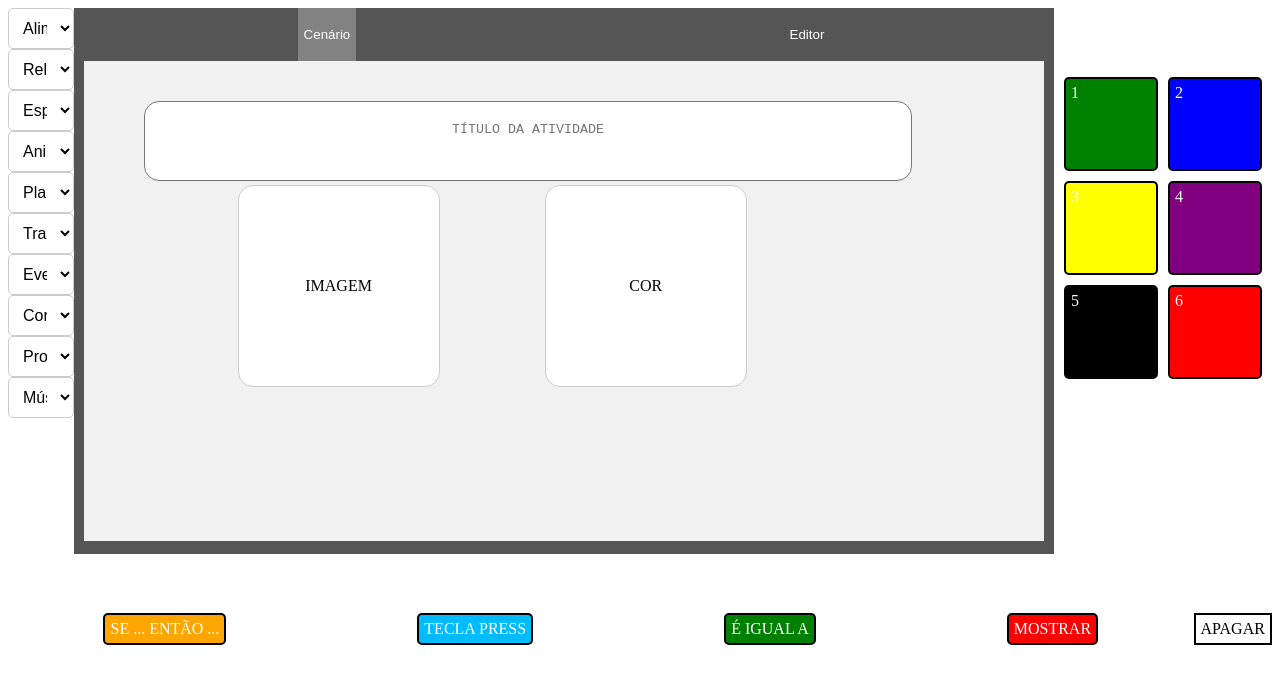
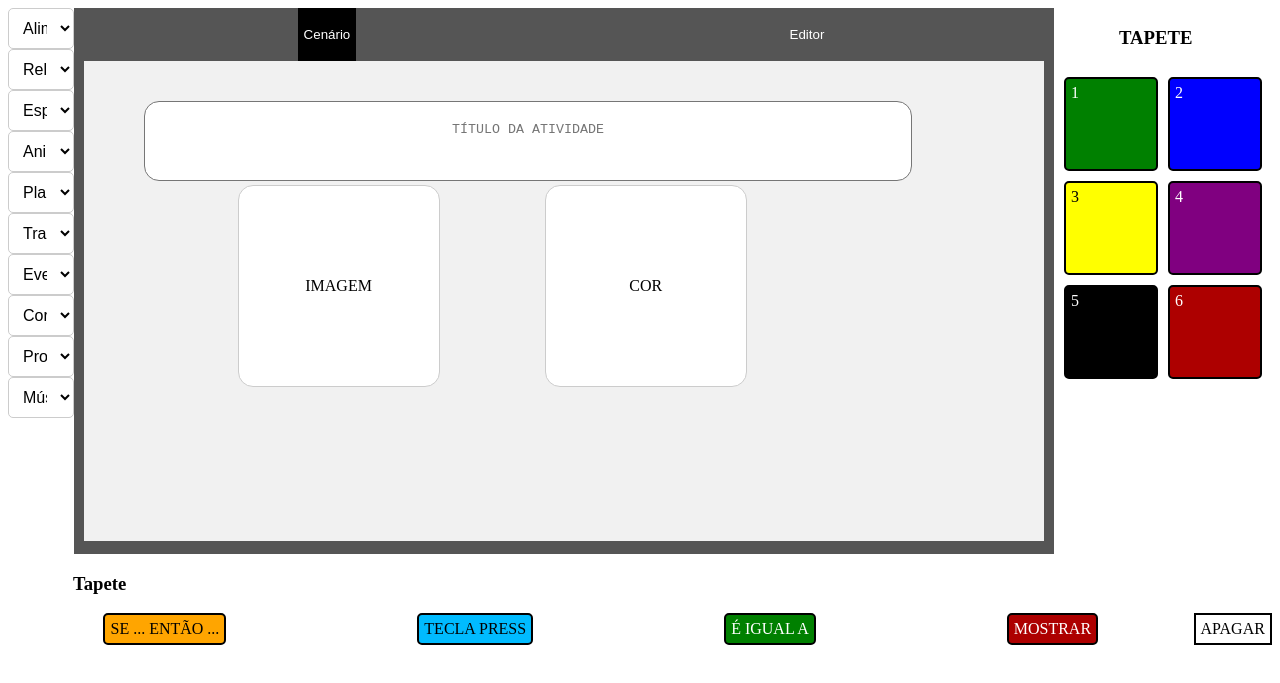
Before and after one commit to 2023M8T1Inteli/grupo1, a plain HTML site: page src/frontend/pages/codigo.html in a window 1280 px wide. Shown: the part 67-750 px from the top of the page. Drawn offline with Linux system fonts and the light colour scheme.

Commit message:
arrumando acessibilidade

```diff
--- a/src/frontend/css/codigo.css
+++ b/src/frontend/css/codigo.css
@@ -71,11 +71,11 @@
 }
 
 #tab button:hover {
-    background-color: #5b5b5b;
+    background-color: #000000;
 }
 
 #tab button:active {
-    background-color: #828282;
+    background-color: #000000;
 }
 
 .tabcontent.active-tab {
@@ -87,7 +87,7 @@
 }
 
 .tabbutton.active {
-    background-color: #828282;
+    background-color: #000000;
 }
 
 #fundo-cenario {
@@ -256,7 +256,7 @@ select {
 
 #tapete-tab {
     margin-left: 65px; /* Ajusta a margem esquerda para mover o título para o lado */
-    color: rgb(255, 255, 255);
+    color: #000000;
 }
 
 /* code words */
@@ -275,6 +275,7 @@ select {
 
   .conditionals {
     background-color: orange;
+    color: #000000;
   }
 
   .relationals {
@@ -286,11 +287,12 @@ select {
   }
 
   .functions {
-    background-color: rgb(255, 0, 0);
+    background-color: #AD0000;
   }
 
   .variables {
     background-color: rgb(0, 187, 255);
+    color: #000000;
   }
 
   /* code blocks with droppable area */
--- a/src/frontend/pages/codigo.html
+++ b/src/frontend/pages/codigo.html
@@ -154,10 +154,10 @@
           <div id="tapete-cores" class="tapete-container">
             <div class="tapete-cor code-word" data-cor="green" style="background-color: green;" onclick="adicionarCorAoCenario('green')" draggable="true">1</div>
             <div class="tapete-cor code-word" data-cor="blue" style="background-color: blue;" onclick="adicionarCorAoCenario('blue')" draggable="true">2</div>
-            <div class="tapete-cor code-word" data-cor="yellow" style="background-color: yellow;" onclick="adicionarCorAoCenario('yellow')" draggable="true">3</div>
+            <div class="tapete-cor code-word" data-cor="yellow" style="background-color: yellow; color:#000000;" onclick="adicionarCorAoCenario('yellow')" draggable="true">3</div>
             <div class="tapete-cor code-word" data-cor="purple" style="background-color: purple;" onclick="adicionarCorAoCenario('purple')" draggable="true">4</div>
             <div class="tapete-cor code-word" data-cor="black" style="background-color: black;" onclick="adicionarCorAoCenario('black')" draggable="true">5</div>
-            <div class="tapete-cor code-word" data-cor="red" style="background-color: red;" onclick="adicionarCorAoCenario('red')" draggable="true">6</div>
+            <div class="tapete-cor code-word" data-cor="red" style="background-color: #AD0000; ;" onclick="adicionarCorAoCenario('red')" draggable="true">6</div>
           </div>
 
         </div>
```
